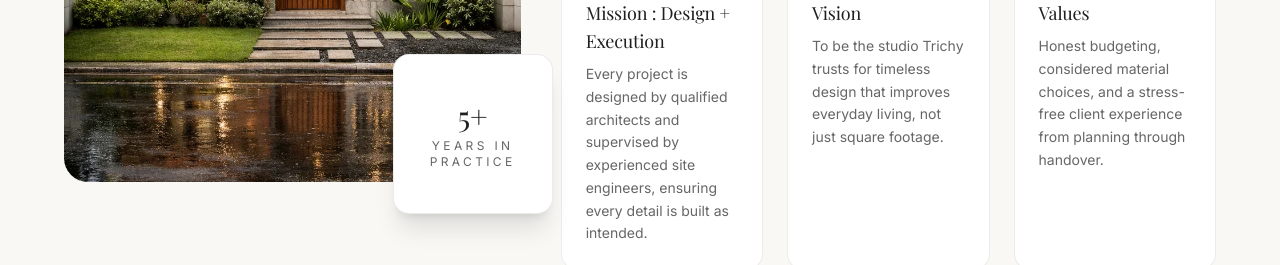
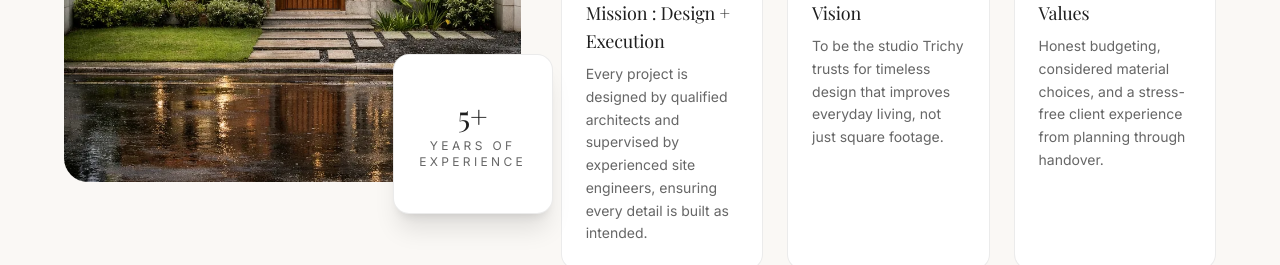
Before and after one commit to vthittamdesignstudio18-arch/VthittamStudio, a React (Vite) app: page / in a window 1280 px wide. Shown: the part 1420-1685 px from the top of the page. Built offline with nearby package versions, Linux system fonts and the light colour scheme; no server answers.

Commit message:
Updated V Thittam website content and project gallery

```diff
--- a/src/components/sections/About.jsx
+++ b/src/components/sections/About.jsx
@@ -42,7 +42,7 @@ export default function About() {
             <aside className="hidden md:flex absolute -bottom-8 -right-8 h-40 w-40 rounded-2xl bg-white card-hairline shadow-xl items-center justify-center flex-col p-6 text-center">
               <span className="font-display text-3xl">5+</span>
               <span className="text-xs uppercase tracking-widest2 text-ink-muted mt-1">
-                Years in Practice
+                Years of Experience
               </span>
             </aside>
           </FadeIn>
```
